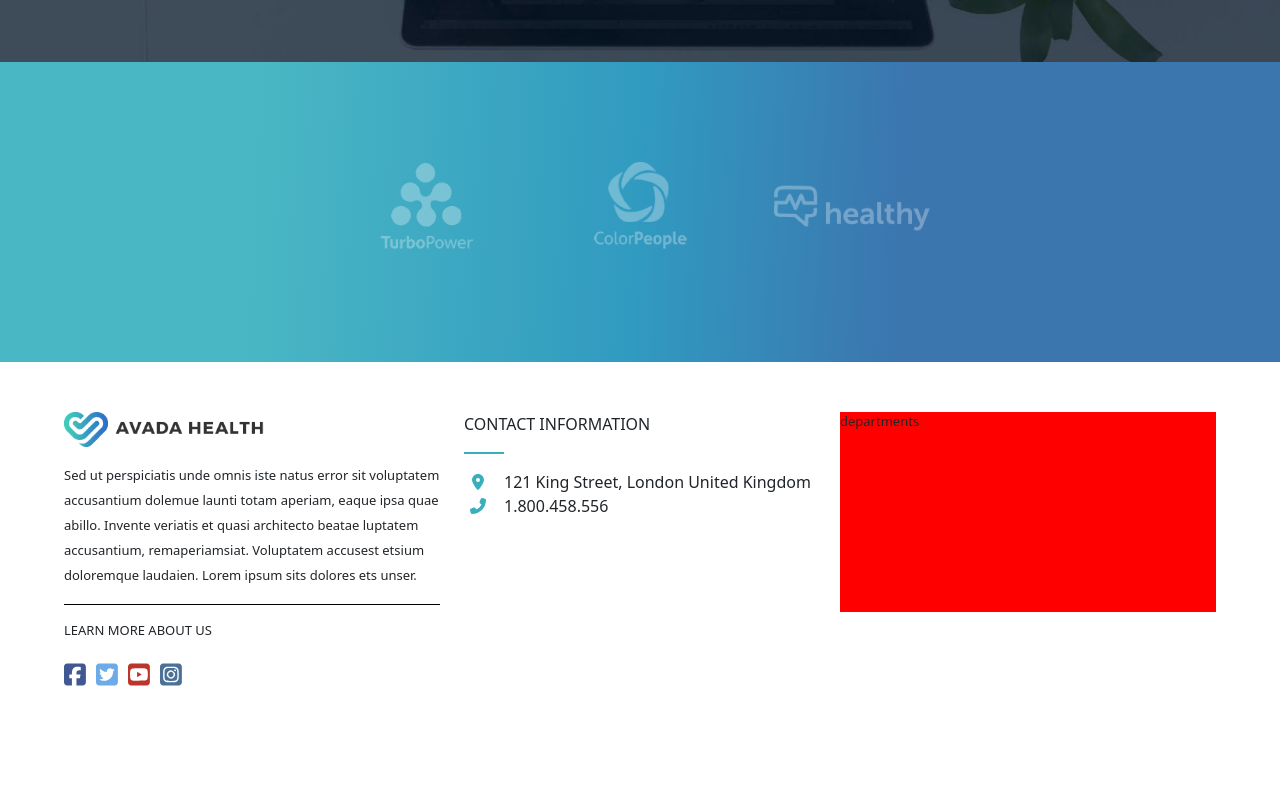
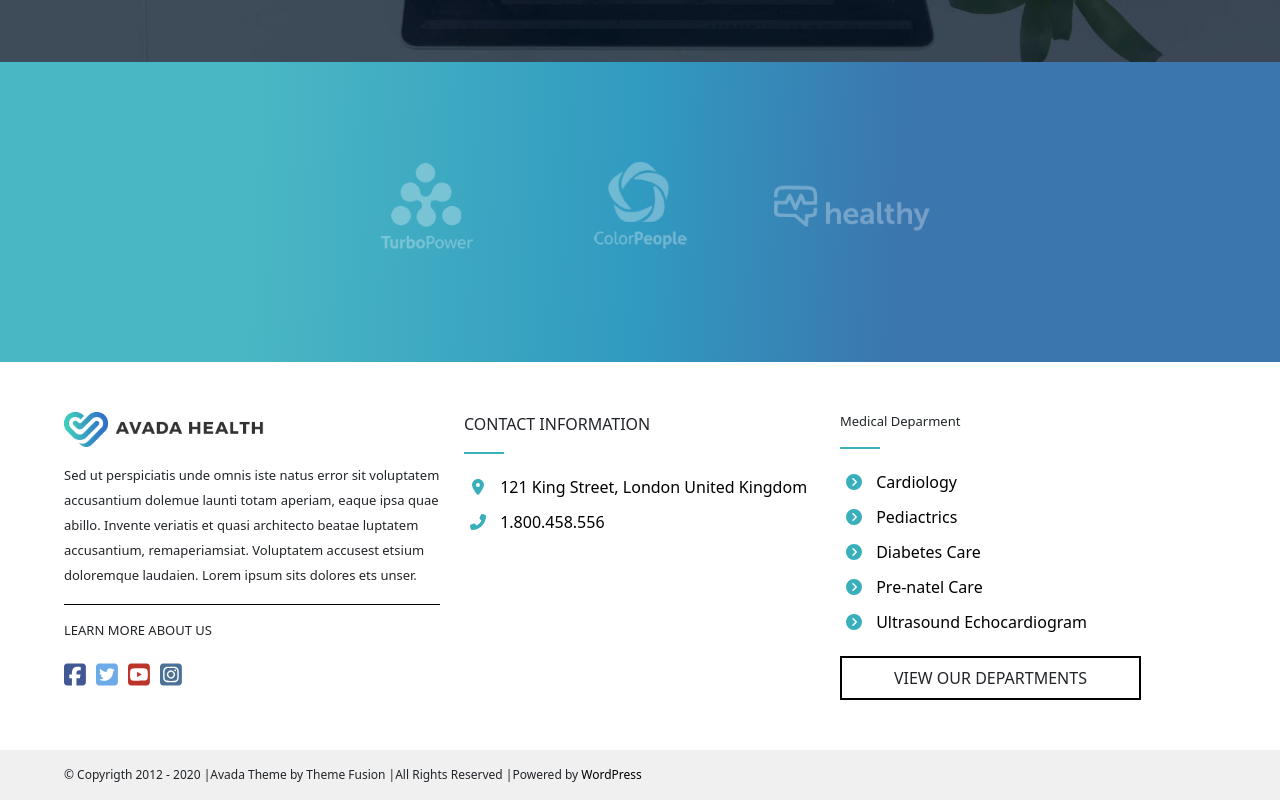
Before and after one commit to Alessio2299/proj-html-vuejs, a Vue app: page / in a window 1280 px wide. Shown: the part 5223-6023 px from the top of the page. Before the commit the page ends 5967 px from the top, so only its background shows below. Built offline with nearby package versions, Linux system fonts and the light colour scheme.

Commit message:
Ended Exercise

```diff
--- /dev/null
+++ b/src/assets/style/smallLine.scss
@@ -0,0 +1,5 @@
+.small-line{
+  width: 40px;
+  height: 2px;
+  background-color: #39afbb;
+}
--- a/src/components/FooterPage.vue
+++ b/src/components/FooterPage.vue
@@ -4,6 +4,14 @@
       <FooterInfo />
       <FooterContact />
       <FooterDepartments />
+    </div>
+    <div class="footer_bottom">
+      <div class="other-info">
+        <span>© Copyrigth 2012 - 2020 |</span>
+        <span>Avada Theme by Theme Fusion |</span>
+        <span>All Rights Reserved |</span>
+        <span>Powered by <a class="text-decoration-none text-black" href="#">WordPress</a></span>
+      </div>
     </div>
   </footer>
 </template>
@@ -31,4 +39,13 @@
     width: 90%;
     margin: 50px auto;
   }
+  .footer_bottom{
+    background-color: rgb(240, 240, 240);
+    .other-info{
+      font-size: 12px;
+      line-height: 50px;
+      width: 90%;
+      margin: auto;
+    }
+  }
 </style>
--- a/src/components/footer/FooterContact.vue
+++ b/src/components/footer/FooterContact.vue
@@ -1,29 +1,43 @@
-
 <template>
   <div class="contact">
     <span class="title">contact information</span>
-    <div class="line my-3"></div>
-    <div class="position">
-      <i class="icon me-3 ms-1 fas fa-map-marker-alt"></i>
-      <span>121 King Street, London United Kingdom</span>
-    </div>
-    <div class="telephone">
-      <i class="icon me-3 ms-1 fas fa-phone-alt"></i>
-      <span>1.800.458.556</span>
-    </div>
-
+    <div class="small-line my-3"></div>
+    <ul class="p-0">
+       <ListFooter v-for="(contact,index) in contacts" :key="index"
+        :icon="contact.icon"
+        :text="contact.text"
+      />
+    </ul>
   </div>
 </template>
 
 <script>
-export default {
-  name: 'FooterContact',
-  props: {
+  import ListFooter from "./ListFooter.vue"
+  export default {
+    name: 'FooterContact',
+    data(){
+      return{
+        contacts:[
+          {
+            icon: "fa-map-marker-alt",
+            text: "121 King Street, London United Kingdom"
+          },
+          {
+            icon: "fa-phone-alt",
+            text: "1.800.458.556"
+          }
+        ]
+      }
+    },
+    components:{
+      ListFooter
+    }
   }
-}
 </script>
 
 <style scoped lang="scss">
+  @import "../../assets/style/smallLine.scss";
+
   .contact{
     width: calc(100% / 3);
      .title{
@@ -32,11 +46,6 @@ export default {
       font-size: 16px;
       text-transform: uppercase;
     }
-    .line{
-      width: 40px;
-      height: 2px;
-      background-color: #39afbb;
-    }
     .icon{
       color: #39afbb;
       width: 20px;
--- a/src/components/footer/FooterDepartments.vue
+++ b/src/components/footer/FooterDepartments.vue
@@ -1,27 +1,77 @@
 
 <template>
-  <div class="departments">
-    <span>departments</span>
+  <div class="department">
+    <span class="title">Medical Deparment</span>
+    <div class="small-line my-3"></div>
+    <ul class="p-0">
+       <ListFooter v-for="(department,index) in departments" :key="index"
+        :icon="department.icon"
+        :text="department.text"
+      />
+    </ul>
+    <div class="my_button">
+      View Our departments
+    </div>
   </div>
 </template>
 
 <script>
-export default {
-  name: 'FooterDepartments',
-  props: {
-  }
+  import ListFooter from "./ListFooter.vue"
+
+  export default {
+    name: 'FooterDepartments',
+    data(){
+      return{
+        departments:[
+          {
+            icon: "fa-chevron-circle-right",
+            text: "Cardiology"
+          },
+          {
+            icon: "fa-chevron-circle-right  ",
+            text: "Pediactrics"
+          },
+          {
+            icon: "fa-chevron-circle-right",
+            text: "Diabetes Care"
+          },
+          {
+            icon: "fa-chevron-circle-right  ",
+            text: "Pre-natel Care"
+          },
+          {
+            icon: "fa-chevron-circle-right",
+            text: "Ultrasound Echocardiogram"
+          }
+        ]
+
+      }
+    },
+    components:{
+      ListFooter
+    }
 }
 </script>
 
 <style scoped lang="scss">
-  .departments{
+  @import "../../assets/style/smallLine.scss";
+
+  .department{
     width: calc(100% / 3);
-    background-color: rgb(255, 0, 0);
-    height: 200px;
     span{
       display: block;
       font-weight: 300;
       font-size: 13px;
     }
+    .my_button{
+      border: 2px solid #000;
+      width: 80%;
+      line-height: 40px;
+      text-transform: uppercase;
+      text-align: center;
+      &:hover{
+        cursor: pointer;
+      }
+    }
   }
 </style>
--- a/src/components/footer/FooterInfo.vue
+++ b/src/components/footer/FooterInfo.vue
@@ -15,8 +15,6 @@
 <script>
 export default {
   name: 'FooterInfo',
-  props: {
-  }
 }
 </script>
 
--- /dev/null
+++ b/src/components/footer/ListFooter.vue
@@ -0,0 +1,42 @@
+<template>
+  <li class="list-unstyled">
+    <a href="#">
+      <i :class="`icon me-2 ms-1 fas ${icon}`"></i>
+      {{text}}
+    </a>
+  </li>
+</template>
+
+<script>
+export default {
+  name: 'FooterContact',
+  props:{
+    icon: String,
+    text: String
+  }
+}
+</script>
+
+<style scoped lang="scss">
+  @import "../../assets/style/smallLine.scss";
+  li{
+    line-height: 35px;
+    font-weight: 300;
+    .title{
+    display: block;
+    font-weight: 300;
+    font-size: 16px;
+    text-transform: uppercase;
+    }
+    .icon{
+      color: #39afbb;
+      width: 20px;
+    }
+    a{
+      text-decoration: none;
+      color: #000;
+    }
+  }
+
+
+</style>
```
